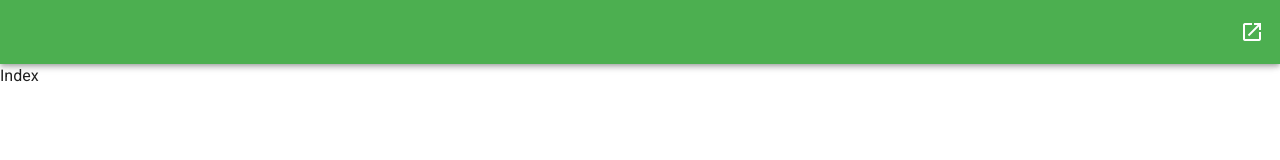
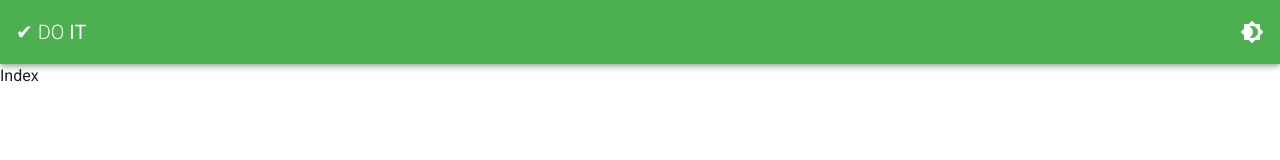
Before and after one commit to TheAkshitS/dotodo, a Vue app: page / in a window 1280 px wide. Shown: the top 160 px of the page. Built offline with nearby package versions, Linux system fonts and the light colour scheme.

Commit message:
refactor: add app name + update theme switcher

```diff
--- a/src/components/AppHeader.vue
+++ b/src/components/AppHeader.vue
@@ -1,11 +1,15 @@
 <template>
   <v-app-bar app color="success" dark>
-    <div class="d-flex align-center"></div>
+    <v-toolbar-title dark class="text-uppercase ">
+      <span class="font-weight-light">✔&nbsp;DO</span>
+      <span>&nbsp;It</span>
+    </v-toolbar-title>
 
     <v-spacer />
 
-    <v-btn target="_blank" icon>
-      <v-icon>mdi-open-in-new</v-icon>
+    <v-btn icon @click="$vuetify.theme.dark = !$vuetify.theme.dark">
+      <v-icon v-if="this.$vuetify.theme.dark">mdi-brightness-7</v-icon>
+      <v-icon v-else>mdi-brightness-4</v-icon>
     </v-btn>
   </v-app-bar>
 </template>
```
